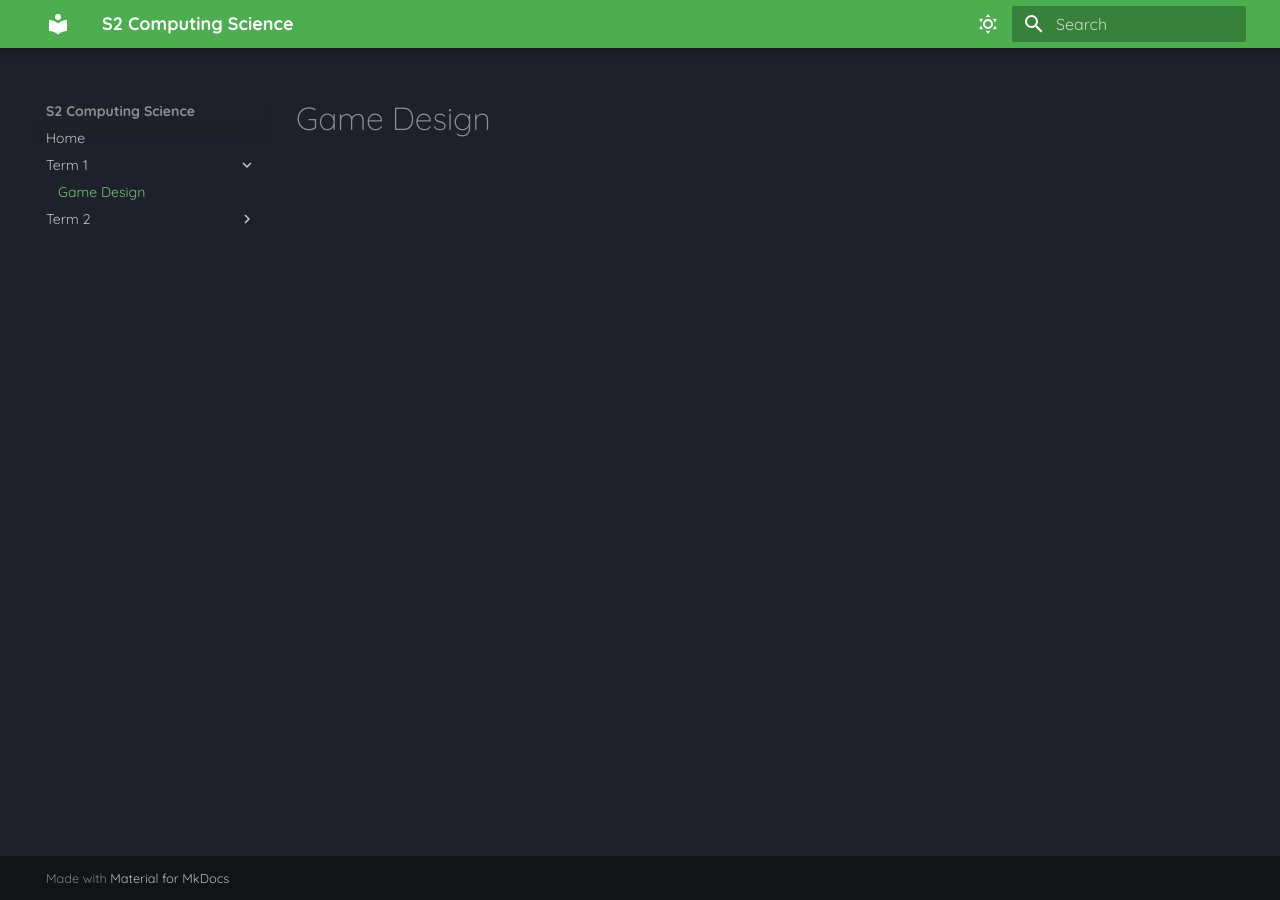
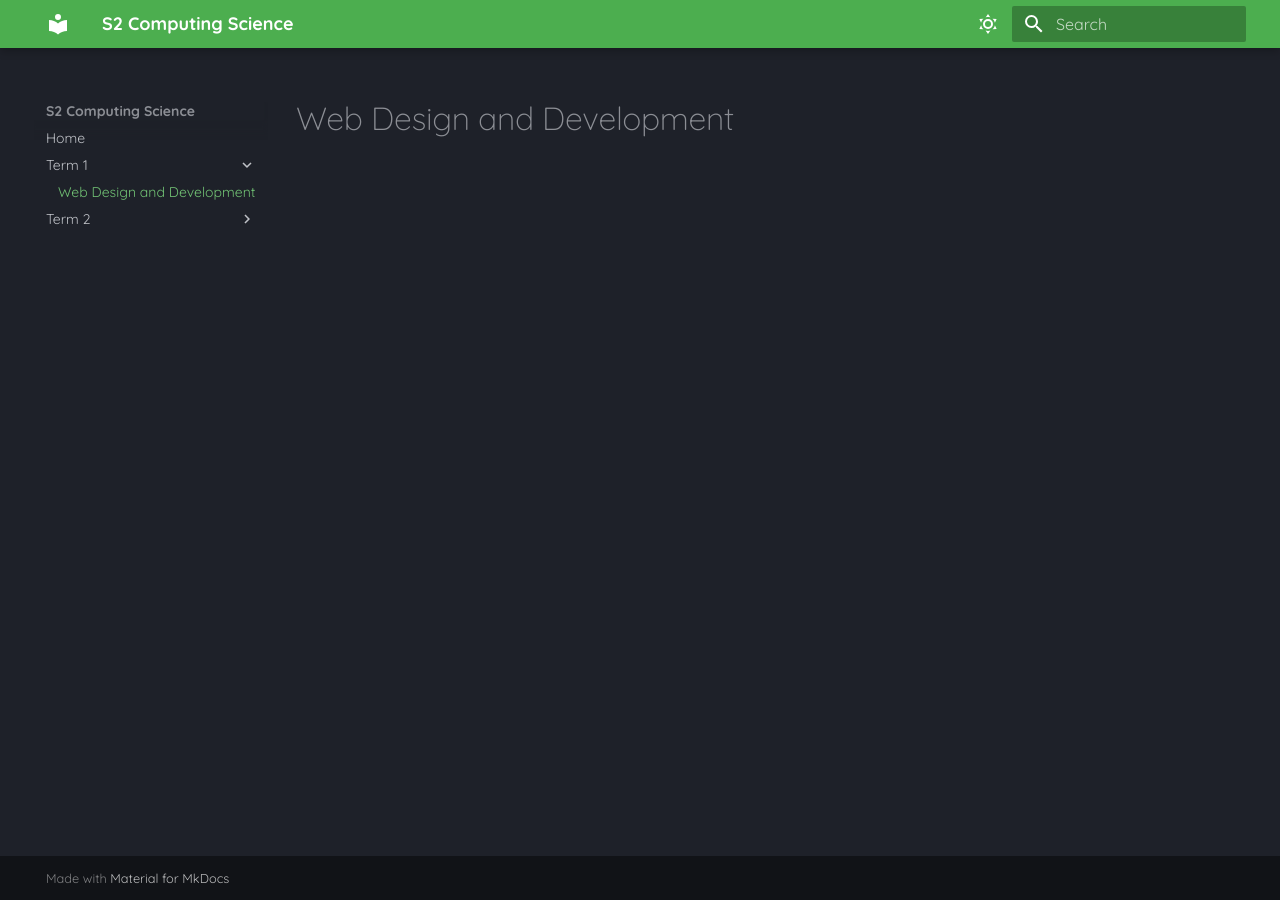
Before and after one commit to Mr-Wood-CS/BGE-Lesson-Files, an MkDocs documentation site: the page built from docs/Term-1/index.md, in a window 1280 px wide. Built offline with MkDocs 1.6.1 and Material for MkDocs 9.7.7, drawn with Linux system fonts in a browser that asks for light colours.

Commit message:
Update index.md

```diff
--- a/docs/Term-1/index.md
+++ b/docs/Term-1/index.md
@@ -1 +1 @@
-# Game Design
+# Web Design and Development
```
